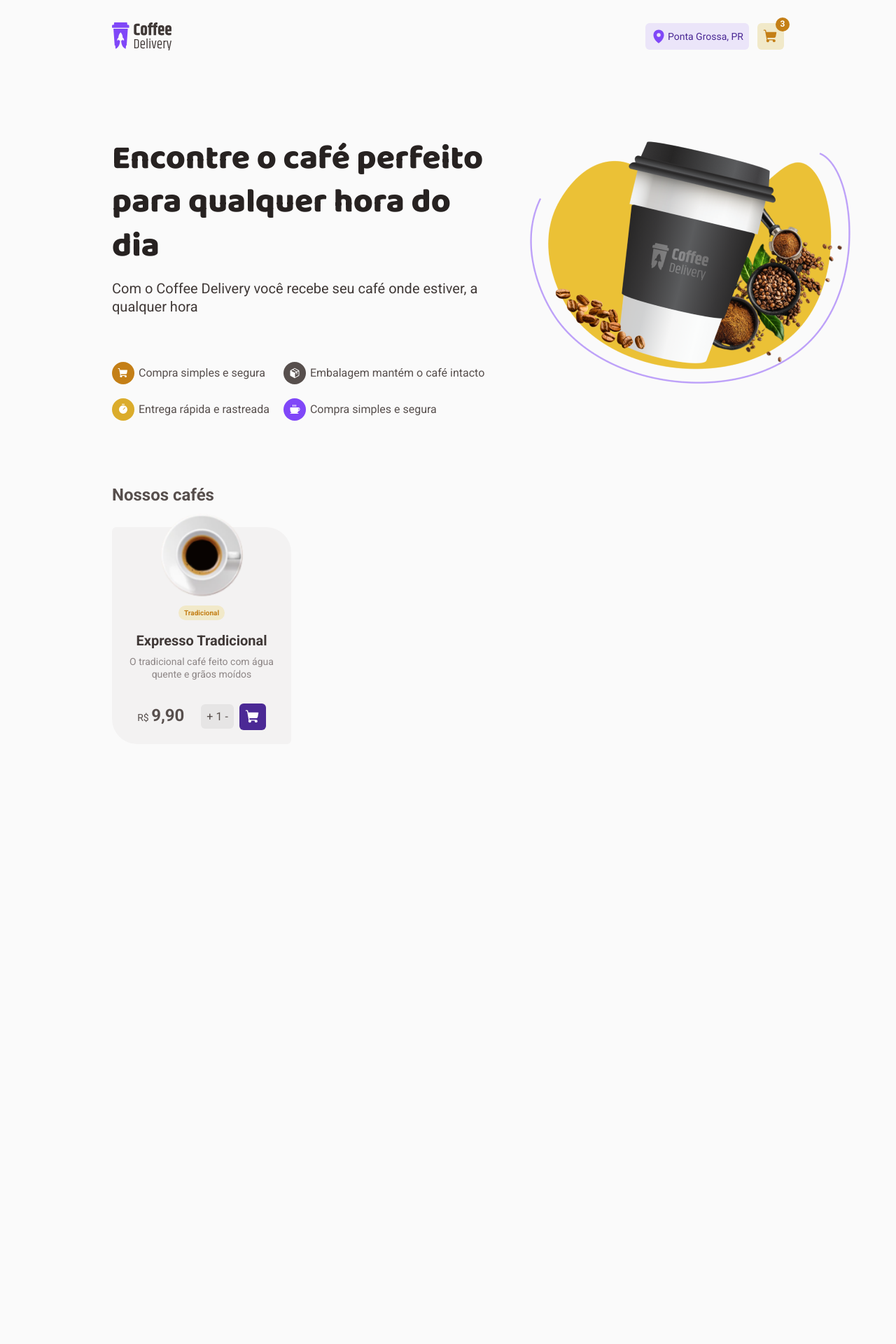
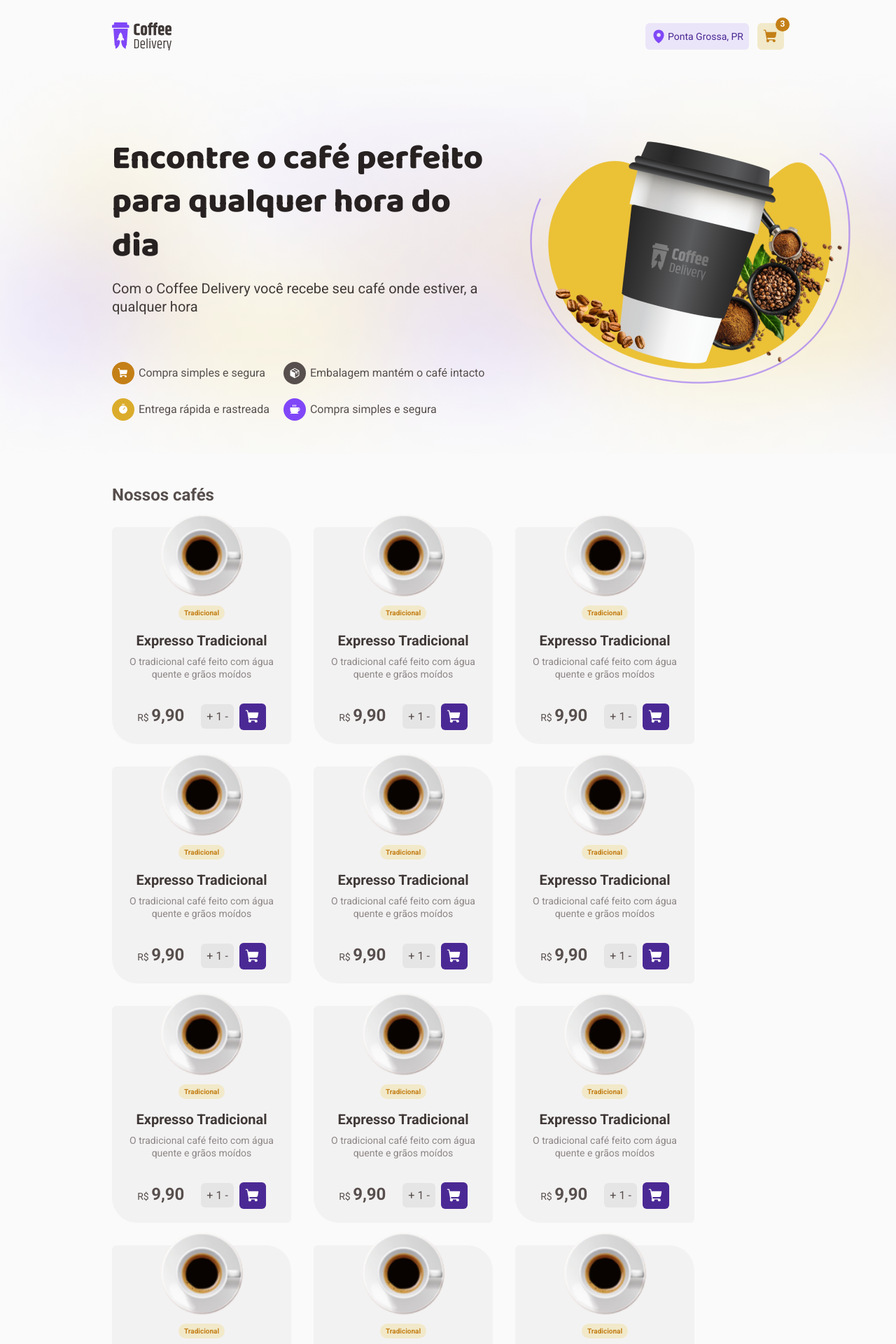
Before and after one commit to RickyHideyukiTakakura/ignite-coffee, a React (Vite) app: page / in a window 1280 px wide. Shown: the top 1920 px of the page at 70% size. Before the commit the page ends 1063 px from the top, so only its background shows below. Built offline with nearby package versions, Linux system fonts and the light colour scheme.

Commit message:
styles: add bg-img, wrap in coffee list

```diff
--- a/src/layouts/DefaultLayout/styles.ts
+++ b/src/layouts/DefaultLayout/styles.ts
@@ -1,4 +1,5 @@
 import styled from "styled-components";
+import backgroundImage from "../../assets/bg-image.png";
 
 export const LayoutContainer = styled.div`
   padding: 0 10rem;
@@ -8,4 +9,9 @@ export const LayoutContainer = styled.div`
 
   display: flex;
   flex-direction: column;
+
+  background-image: url(${backgroundImage});
+  background-repeat: no-repeat;
+  background-position: 0 6.5rem;
+  background-size: auto 34rem;
 `;
--- a/src/pages/Home/index.tsx
+++ b/src/pages/Home/index.tsx
@@ -61,6 +61,17 @@ export function Home() {
       <h2>Nossos cafés</h2>
       <CoffeeList>
         <CoffeeCard />
+        <CoffeeCard />
+        <CoffeeCard />
+        <CoffeeCard />
+        <CoffeeCard />
+        <CoffeeCard />
+        <CoffeeCard />
+        <CoffeeCard />
+        <CoffeeCard />
+        <CoffeeCard />
+        <CoffeeCard />
+        <CoffeeCard />
       </CoffeeList>
     </HomeContainer>
   );
--- a/src/pages/Home/styles.ts
+++ b/src/pages/Home/styles.ts
@@ -95,4 +95,8 @@ export const CoffeeFeature = styled(BaseFeature)`
 
 export const CoffeeList = styled.div`
   margin-top: 2rem;
+
+  display: flex;
+  flex-wrap: wrap;
+  gap: 2rem;
 `;
```
Also changed, not shown: src/assets/bg-image.png (added).
